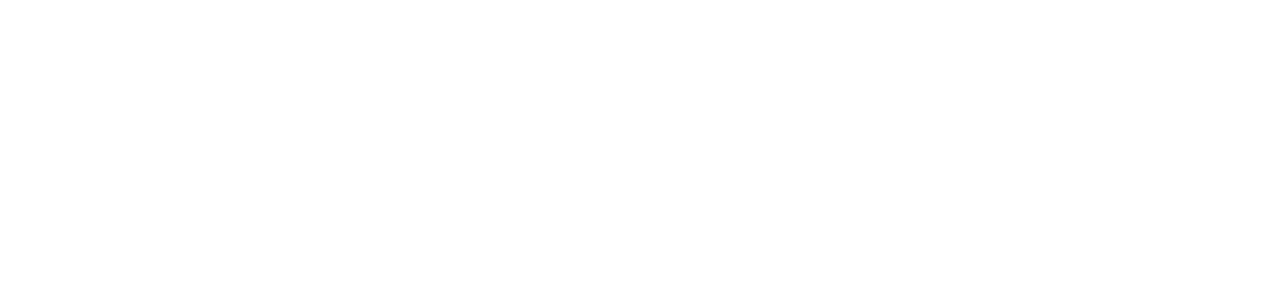
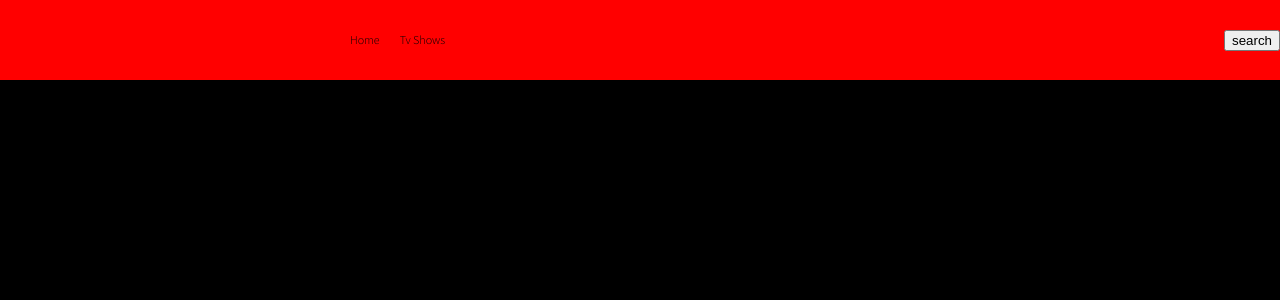
Before and after one commit to JiHunSong94/Nomplix-clone, a React (Create React App) app: page / in a window 1280 px wide. Shown: the top 300 px of the page. Built offline with nearby package versions, Linux system fonts and the light colour scheme.

Commit message:
1.1 Header part One

```diff
--- a/package.json
+++ b/package.json
@@ -13,6 +13,7 @@
     "@types/styled-components": "5.1.26",
     "react": "^18.2.0",
     "react-dom": "^18.2.0",
+    "react-router-dom": "6.3.0",
     "react-scripts": "5.0.1",
     "recoil": "0.7.5",
     "styled-components": "5.3.5",
--- a/src/App.tsx
+++ b/src/App.tsx
@@ -1,7 +1,20 @@
-import React from "react";
+import { BrowserRouter, Routes, Route } from "react-router-dom";
+import Header from "./Components/Header";
+import Home from "./Routes/Home";
+import Search from "./Routes/Search";
+import Tv from "./Routes/Tv";
 
 function App() {
-  return <div></div>;
+  return (
+    <BrowserRouter>
+      <Header />
+      <Routes>
+        <Route path="/" element={<Home />} />
+        <Route path="/tv" element={<Tv />} />
+        <Route path="/search" element={<Search />} />
+      </Routes>
+    </BrowserRouter>
+  );
 }
 
 export default App;
--- /dev/null
+++ b/src/Components/Header.tsx
@@ -0,0 +1,50 @@
+import styled from "styled-components";
+
+const Nav = styled.nav`
+  display: flex;
+  justify-content: space-between;
+  align-items: center;
+  position: fixed;
+  width: 100%;
+  top: 0;
+  background-color: red;
+  height: 80px;
+  font-size: 12px;
+`;
+
+const Col = styled.div`
+  display: flex;
+  align-itmes: center;
+`;
+
+const Logo = styled.svg`
+  margin-right: 50px;
+`;
+
+const Items = styled.ul`
+  display: flex;
+  align-items: center;
+`;
+
+const Item = styled.li`
+  margin-right: 20px;
+`;
+
+function Header() {
+  return (
+    <Nav>
+      <Col>
+        <Logo />
+        <Items>
+          <Item>Home</Item>
+          <Item>Tv Shows</Item>
+        </Items>
+      </Col>
+      <Col>
+        <button>search</button>
+      </Col>
+    </Nav>
+  );
+}
+
+export default Header;
--- /dev/null
+++ b/src/Routes/Home.tsx
@@ -0,0 +1,5 @@
+function Home() {
+  return <div style={{ backgroundColor: "black", height: "200vh" }}></div>;
+}
+
+export default Home;
--- /dev/null
+++ b/src/Routes/Search.tsx
@@ -0,0 +1,5 @@
+function Search() {
+  return null;
+}
+
+export default Search;
--- /dev/null
+++ b/src/Routes/Tv.tsx
@@ -0,0 +1,5 @@
+function Tv() {
+  return null;
+}
+
+export default Tv;
```
Also changed, not shown: 1 other file (tests, documents, lock files or other folders).
